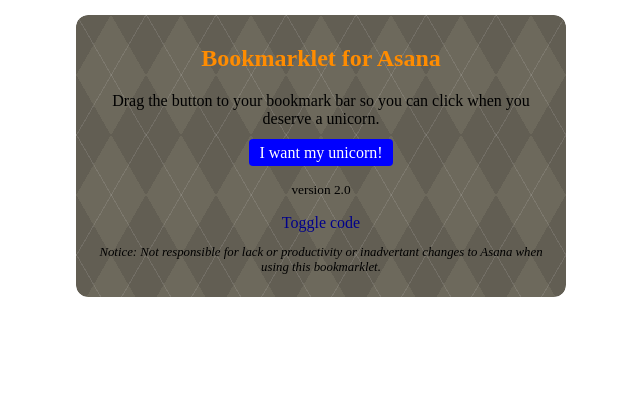
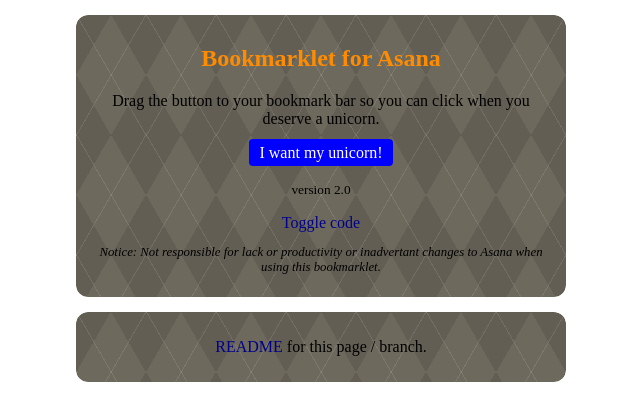
Before and after one commit to jcottrell/asana-unicorn, a plain HTML site: page index.html in a window 1280 px wide. Shown: the whole page, without its empty margins (319-959 px from the left). Drawn offline with Linux system fonts and the light colour scheme; a web font is replaced by a local one.

Commit message:
Added README for gh-pages

```diff
--- a/index.html
+++ b/index.html
@@ -54,6 +54,9 @@
                 Notice: Not responsible for lack or productivity or inadvertant changes to Asana when using this bookmarklet.
                 </p>
             </div>
+            <div class="content">
+                <p><a href="README.md">README</a> for this page / branch.</p>
+            </div>
         </div>
         <script>
             (function (doc) {
```
Also changed, not shown: 1 other file.
